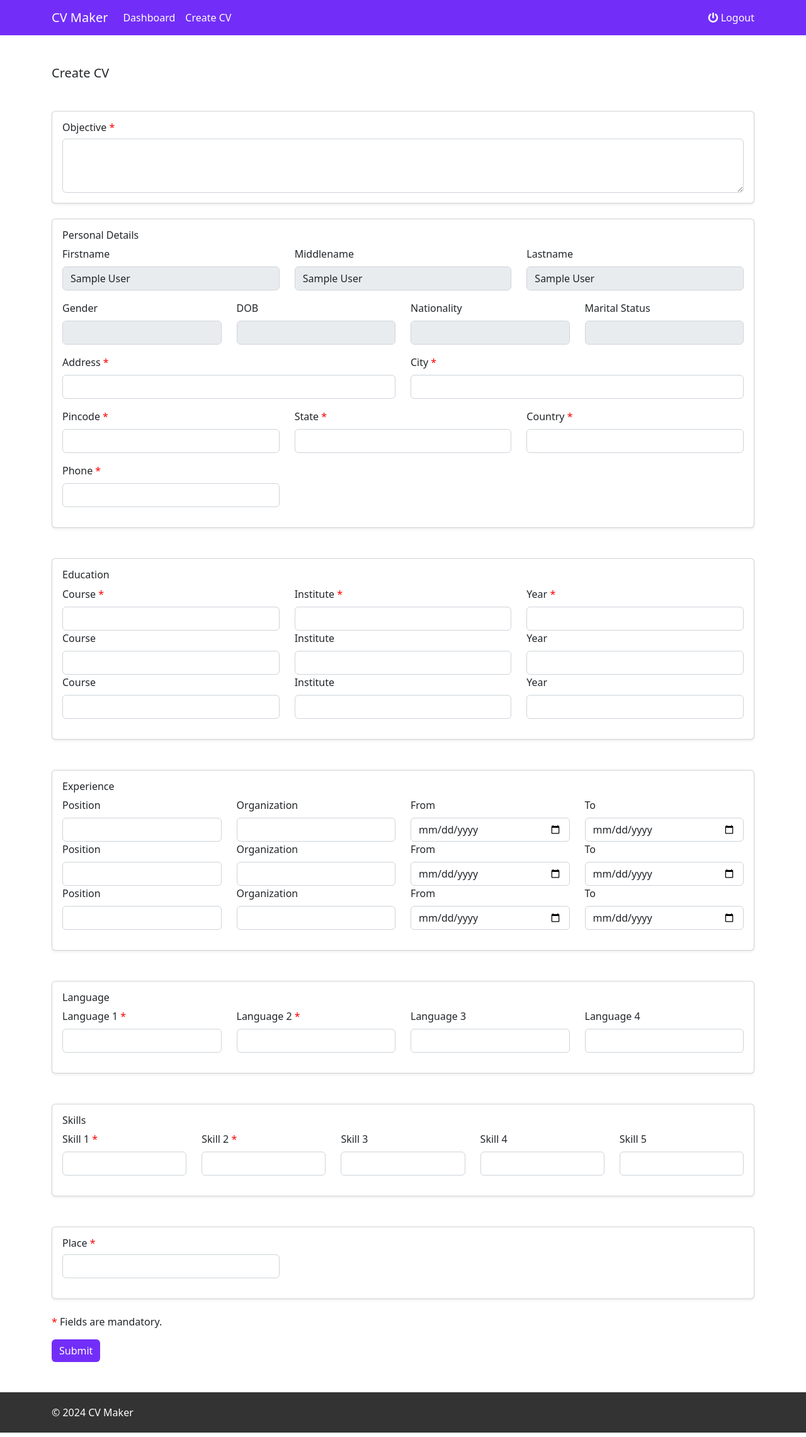
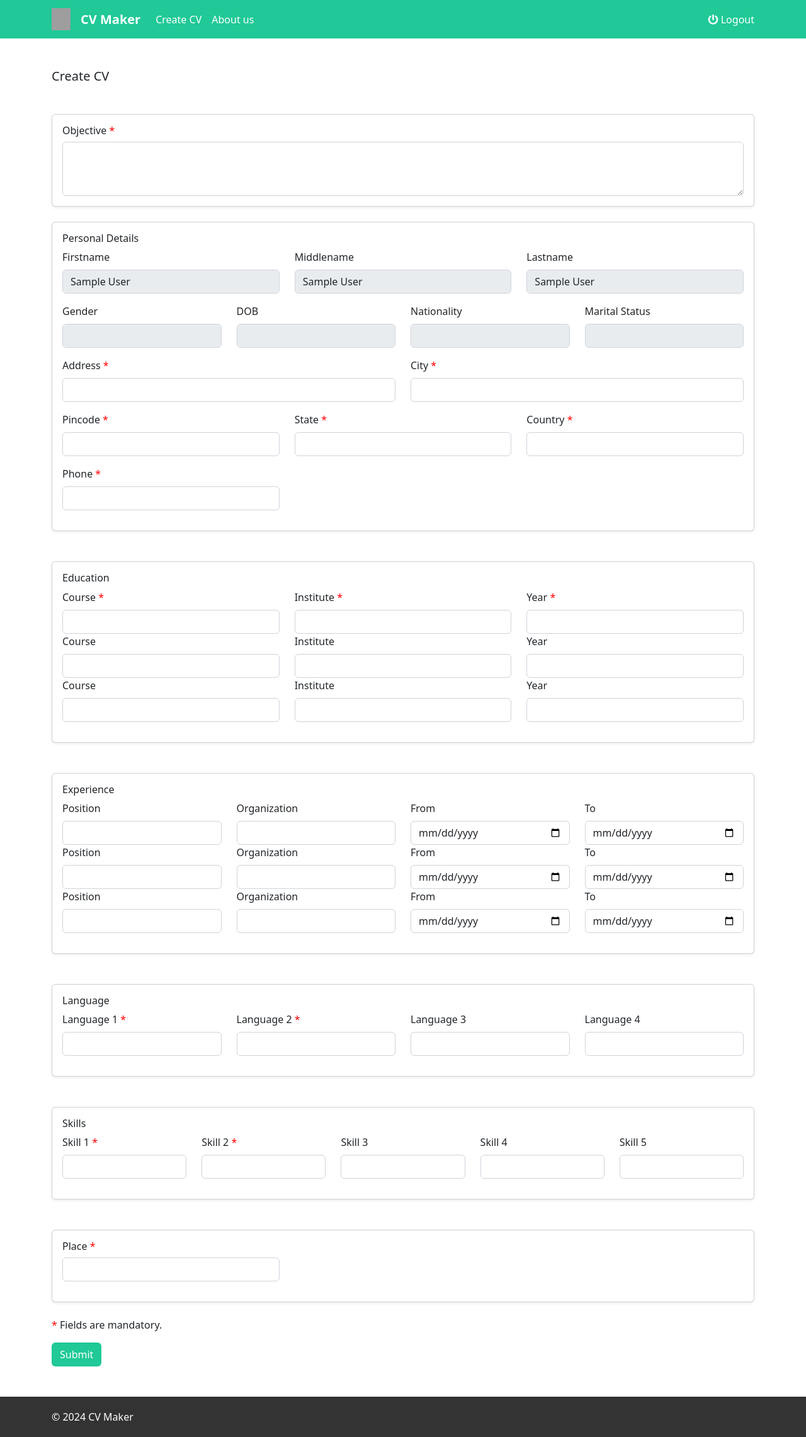
Before and after one commit to ahsanaliSWE/CV-Maker, a PHP site: page /create-resume in a window 1280 px wide. Shown: the whole page at 63% size. Run offline with PHP 8.4, Linux system fonts and the light colour scheme; the visitor is signed in with stand-in values (Sample User, id 1); some libraries are stand-ins or nearby versions; grey boxes are pictures that could not be loaded.

Commit message:
Update create-resume.php

```diff
--- a/create-resume.php
+++ b/create-resume.php
@@ -24,19 +24,22 @@ if (!isset($_SESSION['user_id'])) {
 </head>
 
 <body>
-    <nav class="navbar navbar-expand-lg bg-body-tertiary">
+    <nav class="navbar navbar-expand-lg bg-body-tertiary" style="background-color:#20c997">
         <div class="container">
-            <a class="navbar-brand" href="dashboard">CV Maker</a>
+            <a class="navbar-brand" href="dashboard">
+                <img src="https://cdn-icons-png.flaticon.com/256/3135/3135742.png" alt="Bootstrap" width="30" height="35">
+            </a>
+            <a class="navbar-brand" href="dashboard" style="font-weight: bold;">CV Maker</a>
             <button class="navbar-toggler" type="button" data-bs-toggle="collapse" data-bs-target="#navbarSupportedContent" aria-controls="navbarSupportedContent" aria-expanded="false" aria-label="Toggle navigation">
                 <span class="navbar-toggler-icon"></span>
             </button>
             <div class="collapse navbar-collapse" id="navbarSupportedContent">
                 <ul class="navbar-nav me-auto mb-2 mb-lg-0">
                     <li class="nav-item">
-                        <a class="nav-link active" aria-current="page" href="dashboard">Dashboard</a>
+                        <a class="nav-link" href="create-resume">Create CV</a>
                     </li>
                     <li class="nav-item">
-                        <a class="nav-link" href="create-resume">Create CV</a>
+                        <a class="nav-link" href="about-us">About us</a>
                     </li>
                 </ul>
                 <div class="d-flex">
@@ -319,7 +322,7 @@ if (!isset($_SESSION['user_id'])) {
             </div>
             <span class="required">*</span> Fields are mandatory.
             <div class=" mt-3 mb-5">
-                <button type="submit" name="submit" class="btn btn-primary">Submit</button> <br>
+                <button type="submit" name="submit" class="btn" style="background-color:#20c997;color:white">Submit</button> <br>
             </div>
         </form>
     </div>
```
